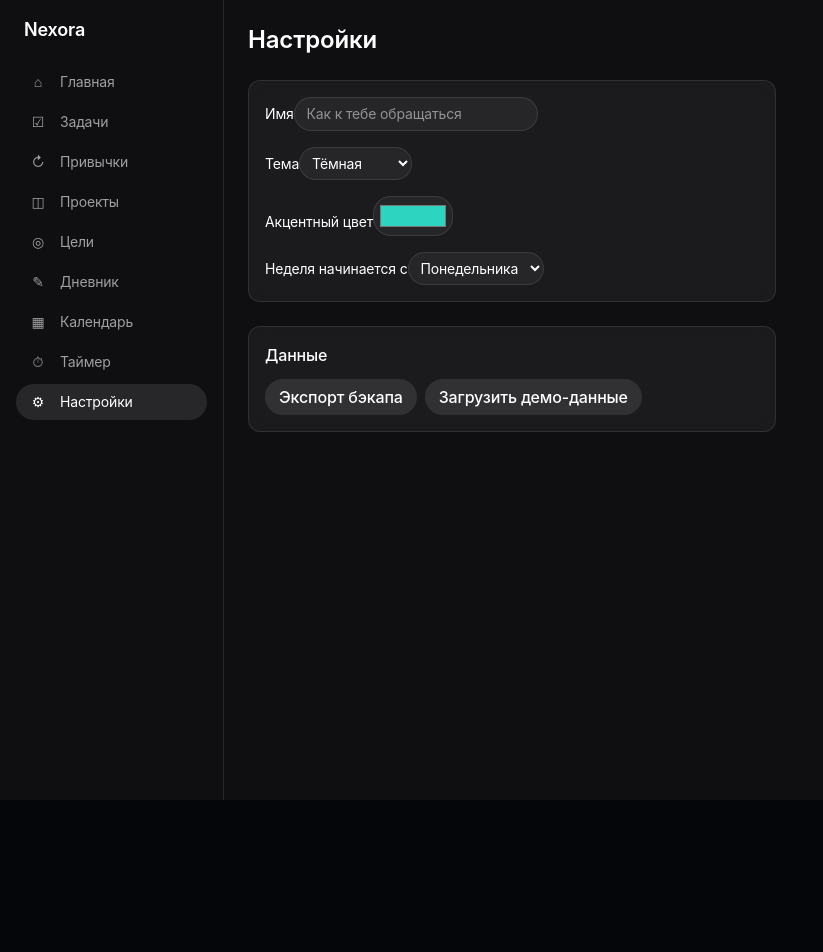
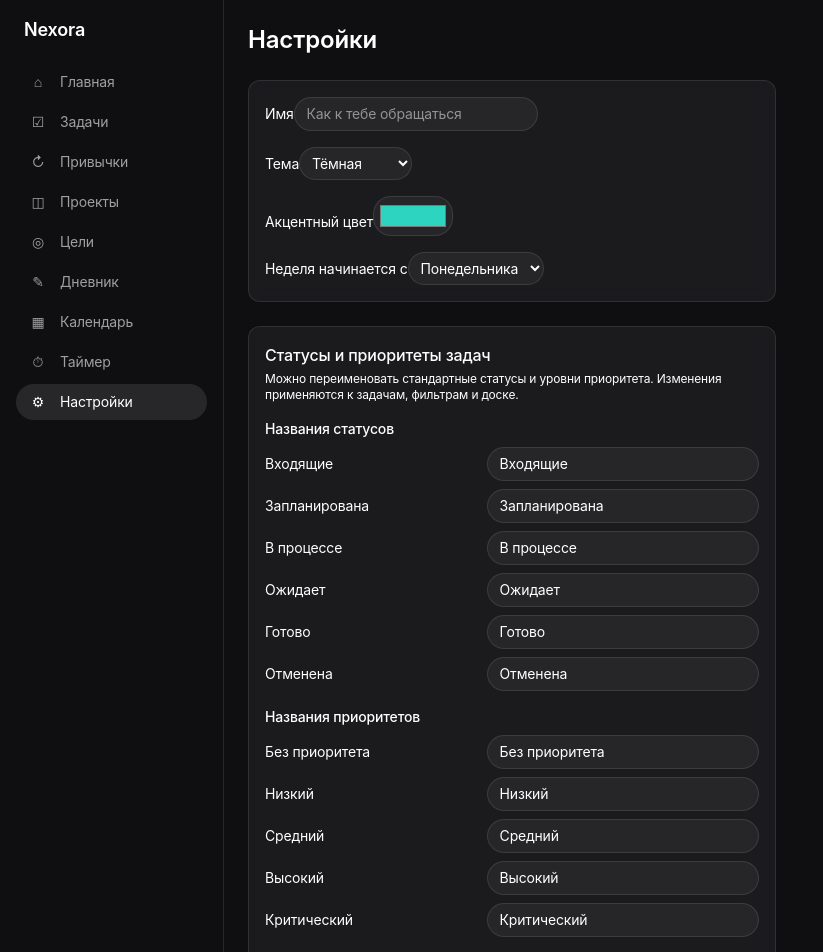
Before and after one commit to dequintalegione-boop/Nexora, a React (Vite) app: page /settings in a window 1280 px wide. Shown: the top 952 px of the page, without its empty margins (0-823 px from the left). Before the commit the page ends 800 px from the top, so only its background shows below. Built offline with nearby package versions, Linux system fonts and the light colour scheme.

Commit message:
feat(settings): add task status and priority label editor

```diff
--- a/src/components/nexora/settings-page.tsx
+++ b/src/components/nexora/settings-page.tsx
@@ -1,5 +1,6 @@
 import { useNexora } from "@/lib/nexora/store"
-import type { ThemeMode } from "@/lib/nexora/types"
+import type { ThemeMode, TaskStatus, Priority } from "@/lib/nexora/types"
+import { STATUS_LABEL, PRIORITY_LABEL } from "@/lib/nexora/copy"
 import { Button, Card, Input, Select } from "./ui"
 
 export function SettingsPage() {
@@ -81,6 +82,31 @@ export function SettingsPage() {
         </div>
       </Card>
 
+      <Card className="p-4 space-y-4">
+        <div>
+          <h2 className="font-medium">Статусы и приоритеты задач</h2>
+          <p className="mt-1 text-xs text-muted">Можно переименовать стандартные статусы и уровни приоритета. Изменения применяются к задачам, фильтрам и доске.</p>
+        </div>
+        <div className="space-y-2">
+          <h3 className="text-sm font-medium">Названия статусов</h3>
+          {(Object.entries(STATUS_LABEL) as [TaskStatus, string][]).map(([key, fallback]) => (
+            <div key={key} className="grid grid-cols-[minmax(0,1fr)_minmax(0,1.3fr)] items-center gap-3">
+              <label className="text-sm text-muted" htmlFor={"task-status-" + key}>{fallback}</label>
+              <Input id={"task-status-" + key} value={settings.taskStatusLabels?.[key] ?? fallback} onChange={(event) => updateSettings({ taskStatusLabels: { ...settings.taskStatusLabels, [key]: event.target.value } })} />
+            </div>
+          ))}
+        </div>
+        <div className="space-y-2">
+          <h3 className="text-sm font-medium">Названия приоритетов</h3>
+          {(Object.entries(PRIORITY_LABEL) as [Priority, string][]).map(([key, fallback]) => (
+            <div key={key} className="grid grid-cols-[minmax(0,1fr)_minmax(0,1.3fr)] items-center gap-3">
+              <label className="text-sm text-muted" htmlFor={"task-priority-" + key}>{fallback}</label>
+              <Input id={"task-priority-" + key} value={settings.taskPriorityLabels?.[key] ?? fallback} onChange={(event) => updateSettings({ taskPriorityLabels: { ...settings.taskPriorityLabels, [key]: event.target.value } })} />
+            </div>
+          ))}
+        </div>
+        <Button size="sm" variant="secondary" onClick={() => updateSettings({ taskStatusLabels: {}, taskPriorityLabels: {} })}>Сбросить названия</Button>
+      </Card>
       <Card className="p-4 space-y-3">
         <h2 className="font-medium">Данные</h2>
         <div className="flex flex-wrap gap-2">
```
